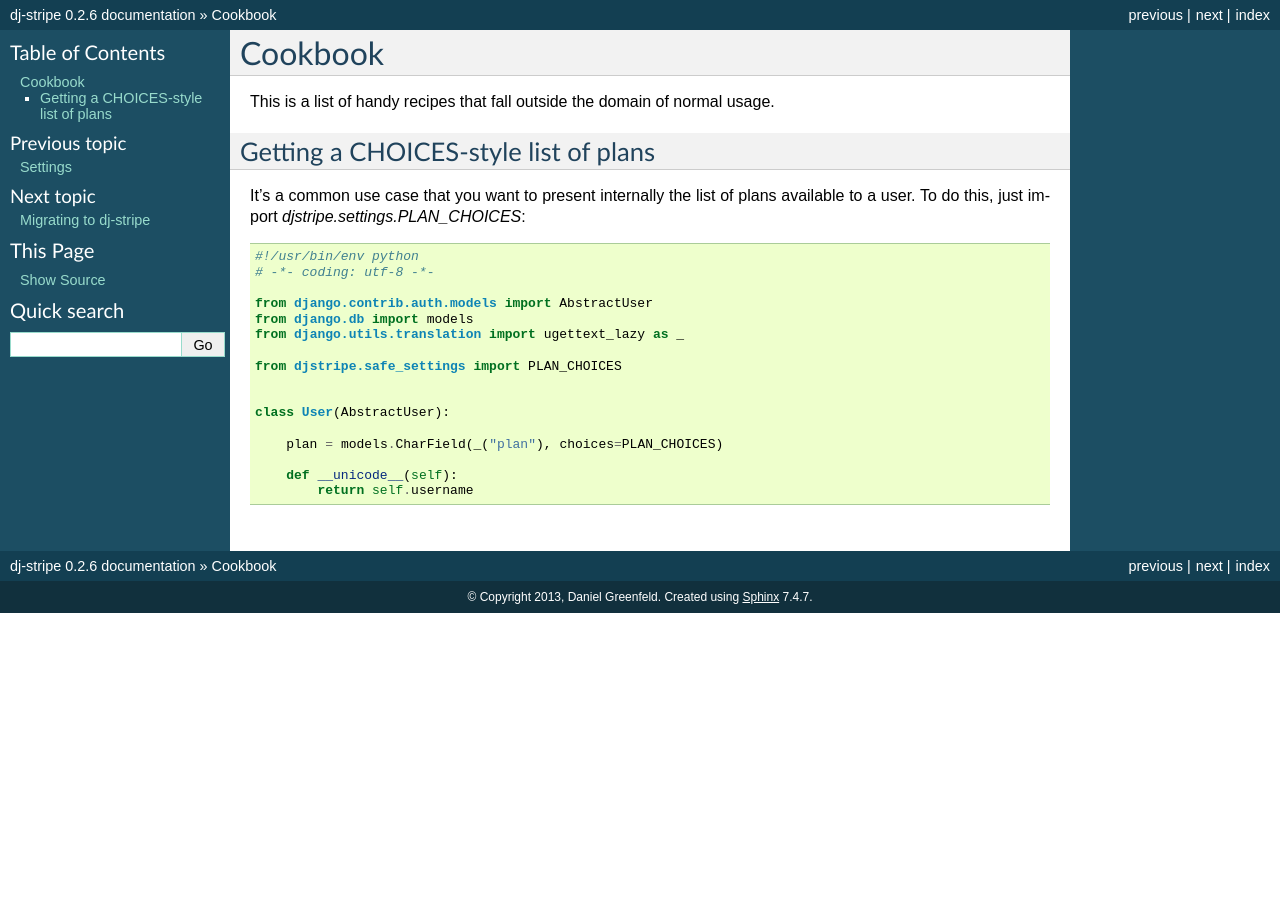
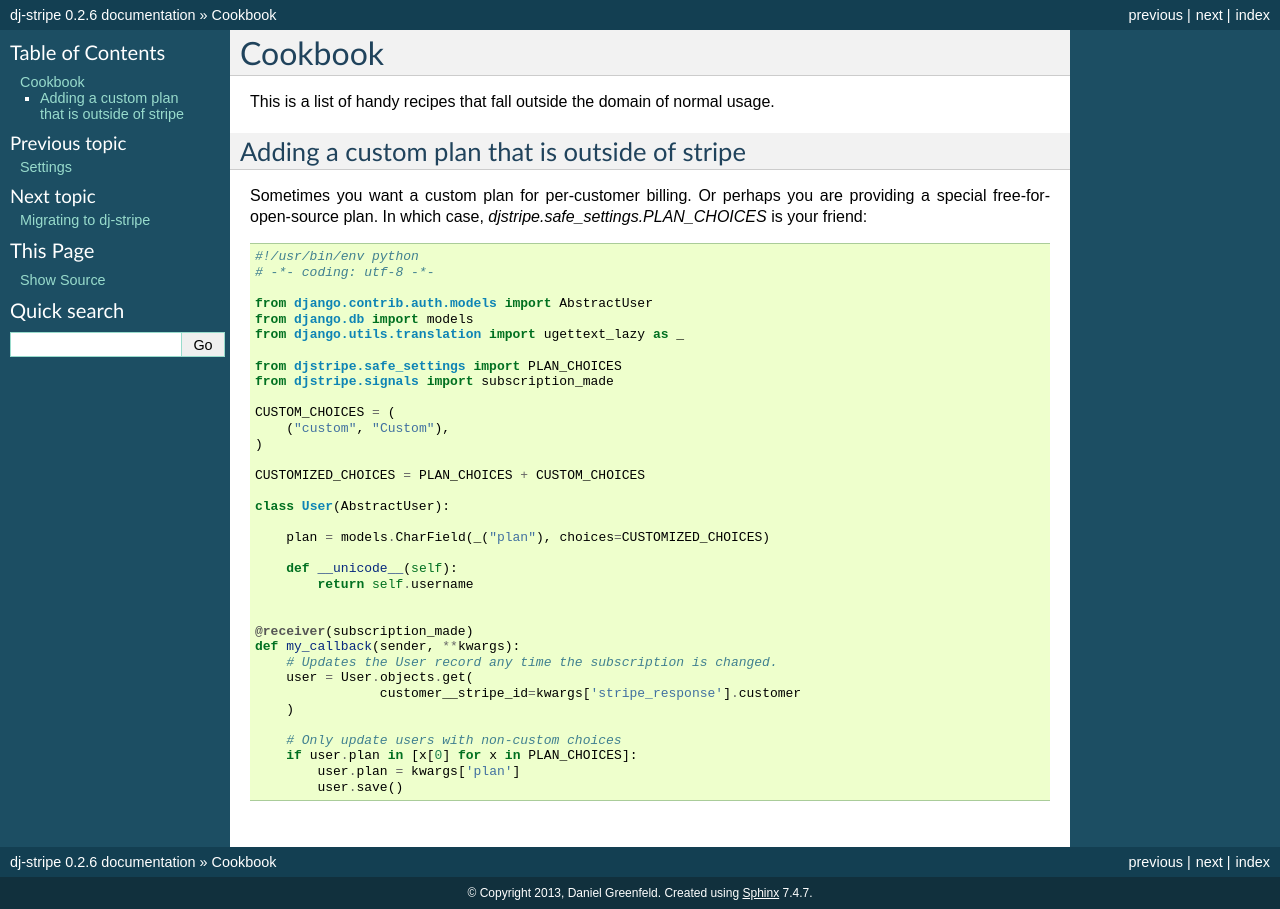
Before and after one commit to dj-stripe/dj-stripe, a Sphinx documentation site: the page built from docs/cookbook.rst, in a window 1280 px wide. Built offline with Sphinx 7.4.7, drawn with Linux system fonts in a browser that asks for light colours.

Commit message:
Better handling of customized choices

```diff
--- a/HISTORY.rst
+++ b/HISTORY.rst
@@ -6,6 +6,7 @@ History
 0.2.6 (2013-08-20)
 +++++++++++++++++++
 
+* Changed name of division tag to djdiv.
 * Added ``safe_setting.py`` module to handle edge cases when working with custom user models.
 * Added cookbook page in the documentation.
 
--- a/docs/cookbook.rst
+++ b/docs/cookbook.rst
@@ -3,10 +3,10 @@ Cookbook
 
 This is a list of handy recipes that fall outside the domain of normal usage.
 
-Getting a CHOICES-style list of plans
--------------------------------------
+Adding a custom plan that is outside of stripe
+-----------------------------------------------
 
-It's a common use case that you want to present internally the list of plans available to a user. To do this, just import `djstripe.settings.PLAN_CHOICES`:
+Sometimes you want a custom plan for per-customer billing. Or perhaps you are providing a special free-for-open-source plan. In which case, `djstripe.safe_settings.PLAN_CHOICES` is your friend:
 
 .. code-block:: python
 
@@ -18,11 +18,30 @@ It's a common use case that you want to present internally the list of plans ava
     from django.utils.translation import ugettext_lazy as _
 
     from djstripe.safe_settings import PLAN_CHOICES
+    from djstripe.signals import subscription_made
 
+    CUSTOM_CHOICES = (
+        ("custom", "Custom"),
+    )
+
+    CUSTOMIZED_CHOICES = PLAN_CHOICES + CUSTOM_CHOICES
 
     class User(AbstractUser):
 
-        plan = models.CharField(_("plan"), choices=PLAN_CHOICES)
+        plan = models.CharField(_("plan"), choices=CUSTOMIZED_CHOICES)
 
         def __unicode__(self):
             return self.username
+
+
+    @receiver(subscription_made)
+    def my_callback(sender, **kwargs):
+        # Updates the User record any time the subscription is changed.
+        user = User.objects.get(
+                    customer__stripe_id=kwargs['stripe_response'].customer
+        )
+
+        # Only update users with non-custom choices
+        if user.plan in [x[0] for x in PLAN_CHOICES]:
+            user.plan = kwargs['plan']
+            user.save()
```
Also changed, not shown: 4 other files.
